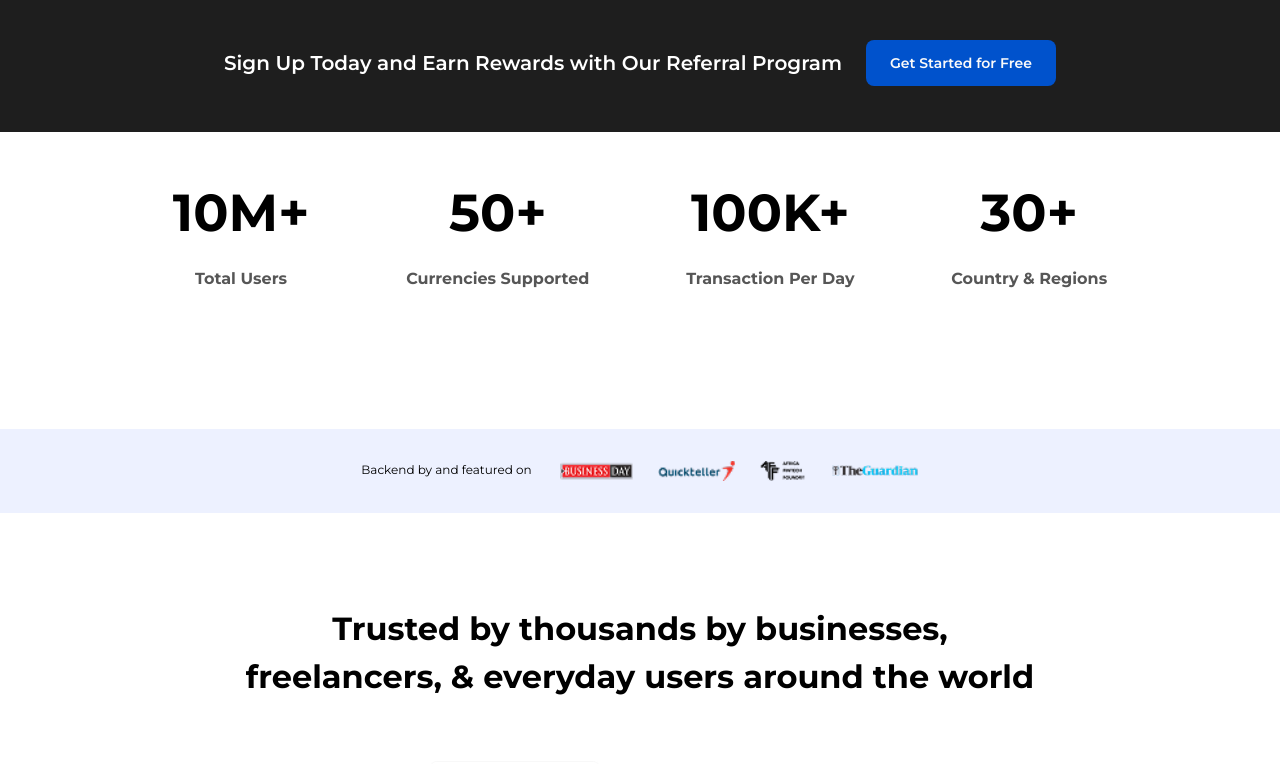
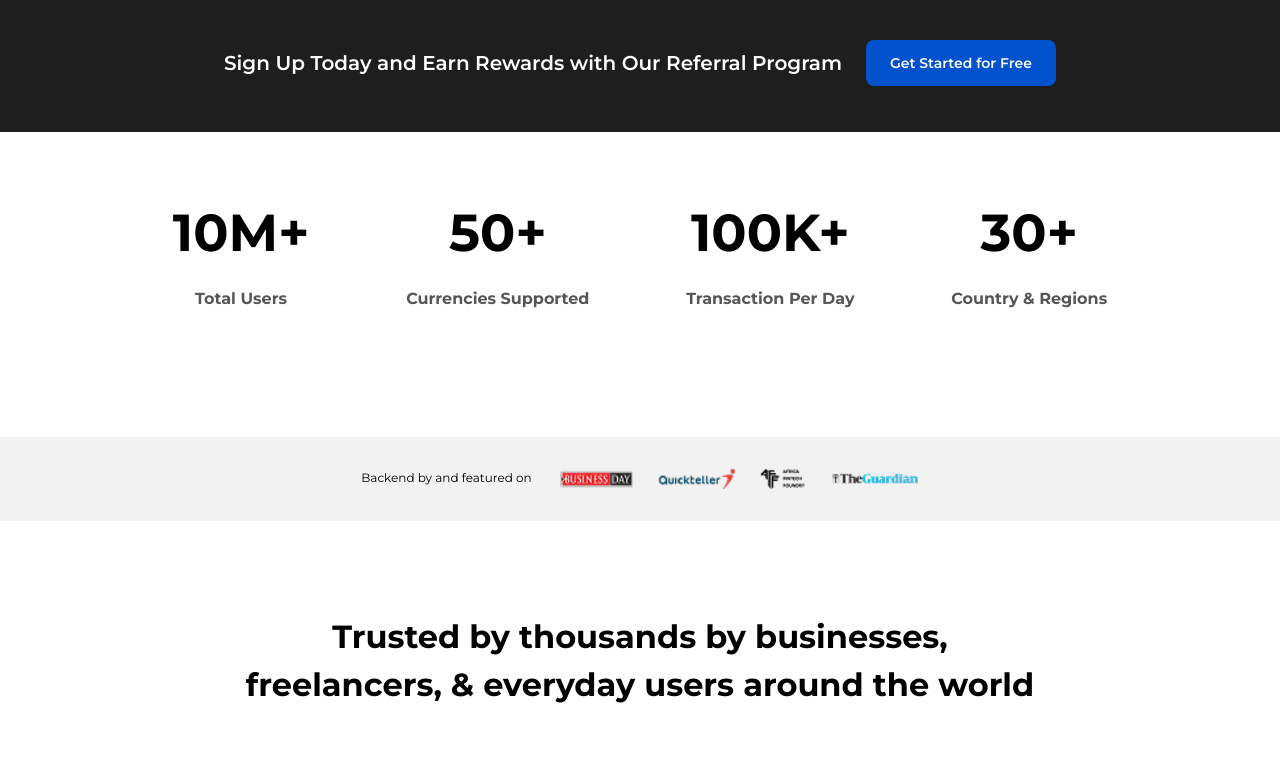
Before and after one commit to Nweke-Justin/Transwire-clone, a Next.js app: page / in a window 1280 px wide. Shown: the part 680-1444 px from the top of the page. Built offline with nearby package versions, Linux system fonts and the light colour scheme.

Commit message:
mad a couple of changes

```diff
--- a/src/app/Components/Observer.tsx
+++ b/src/app/Components/Observer.tsx
@@ -76,7 +76,7 @@ function Observer() {
                 key={i}
                 className={`transition-all duration-300 ${i === index ? "border-l-3 md:border-l-8 border-blue-500 p-4 rounded" : "pl-2 lg:pl-4"}`}
               >
-                <h1 className="font-semibold text-[14px] md:text-[20px]">{item.title}</h1>
+                <h1 className="font-bold text-[14px] md:text-[20px]">{item.title}</h1>
                 <p className="text-[#565656] font-bold text-[12px] md:text-[16px]">
                   {item.description}
                 </p>
--- a/src/app/page.tsx
+++ b/src/app/page.tsx
@@ -83,7 +83,7 @@ export default function Home() {
         </div>
       </div>
       {/* desktop view section3*/}
-      <div className="w-full py-[42px] hidden lg:block bg-[#FFFFFF]">
+      <div className="w-full py-[62px] hidden lg:block bg-[#FFFFFF]">
         <div className="w-[73vw] mx-auto flex justify-between ">
           <div className=" space-y-[15px] text-center"> <p className="font-bold text-[52px]">10M+</p> <p className="font-bold text-[16px] text-[#565656]">Total Users</p></div>
           <div className=" space-y-[15px] text-center"> <p className="font-bold text-[52px]">50+</p> <p className="font-bold text-[16px] text-[#565656]">Currencies Supported</p></div>
@@ -123,7 +123,7 @@ export default function Home() {
         </div>
       </div>
       {/* desktopview/tab sect 4 */}
-      <div className="w-full bg-[#EDF1FF] py-[32px] hidden md:flex md:space-x-[20px] lg:space-x-[28px] item-center justify-center mt-[32px]">
+      <div className="w-full bg-[#F2F2F2] py-[32px] hidden md:flex md:space-x-[20px] lg:space-x-[28px] item-center justify-center ">
         <p className="text-[12px]">Backend by and featured on</p>
         <div className="flex space-x-[24px]">
           <div className="w-[74.04px] h-[20px]">
@@ -189,11 +189,11 @@ export default function Home() {
       {/* section8 */}
       <Observer />
       {/* section9 */}
-      <div className="w-full mt-80">
+      <div className="w-full mt-85 lg:mt-95">
         <h1 className="font-bold text-[20px] md:text-[30px] lg:text-[40px] w-[91vw] md:w-[59vw] mx-auto text-center  mt-[2px] text-[#1E1E1E]">
           Join the thousands of people that love using Transwire for their Foreign Transactions
         </h1>
-        <div className=" w-[91vw] lg:w-[79.2vw] mx-auto justify-between block lg:flex space-y-[32px] lg:space-y-[0px] lg:space-x-35 mt-[32px] lg:mt-[52px]">
+        <div className=" w-[91vw] lg:w-[89.2vw] mx-auto justify-between block lg:flex space-y-[32px] lg:space-y-[0px] lg:space-x-35 mt-[32px] lg:mt-[52px]">
           <div>
             <Image
               src={img16}
@@ -295,7 +295,7 @@ export default function Home() {
           alt=""
           width={0}
           height={0}
-          className="w-[82px] h-[82px] lg:w-[124px] lg:h-[124px] bg-[#F3F4F9] mx-auto rounded-full p-2 lg:p-4 absolute left-1/2 -translate-x-1/2 -top-10 lg:-top-15 mb-[-20px] mb-[0px]"
+          className="w-[82px] h-[82px] lg:w-[100px] lg:h-[100px] bg-[#F3F4F9] mx-auto rounded-full p-2 lg:p-4 absolute left-1/2 -translate-x-1/2 -top-10 lg:-top-12 mb-[-20px] mb-[0px]"
         />
 
         <div className="bg-white w-full mt-[36px] lg:mt-[92px] pb-[36px] lg:pb-[92px]">
```
